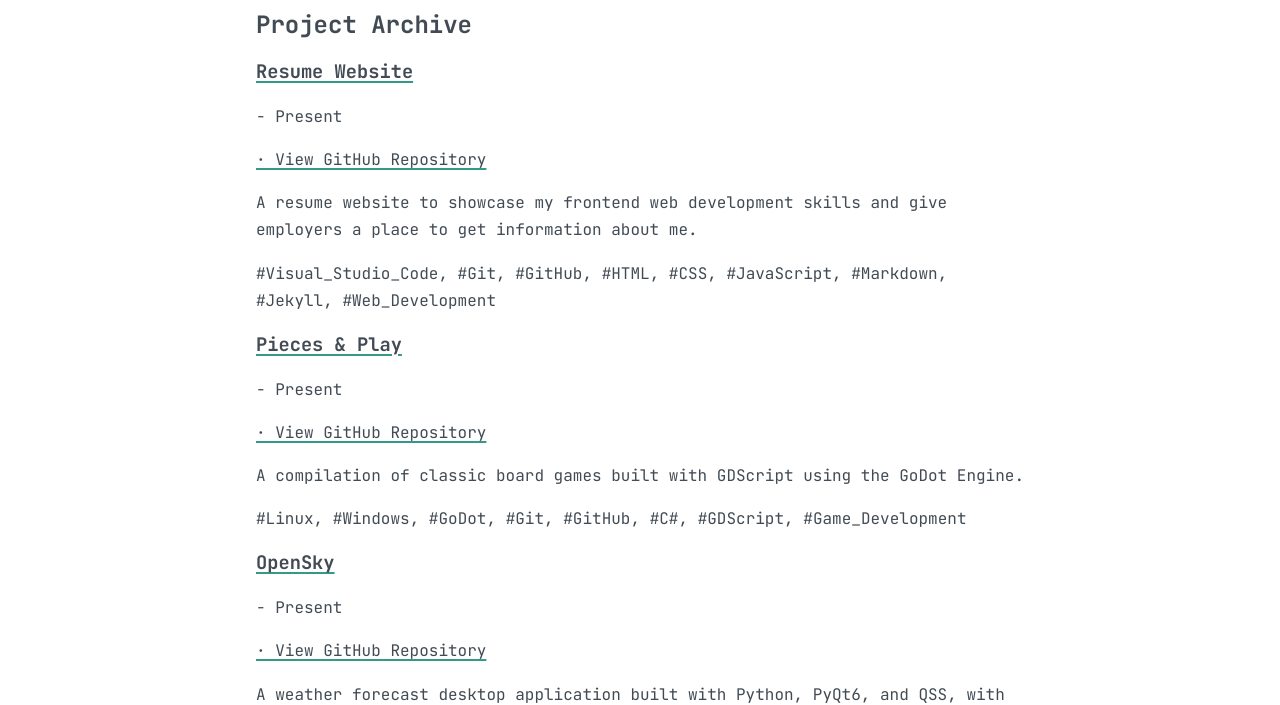
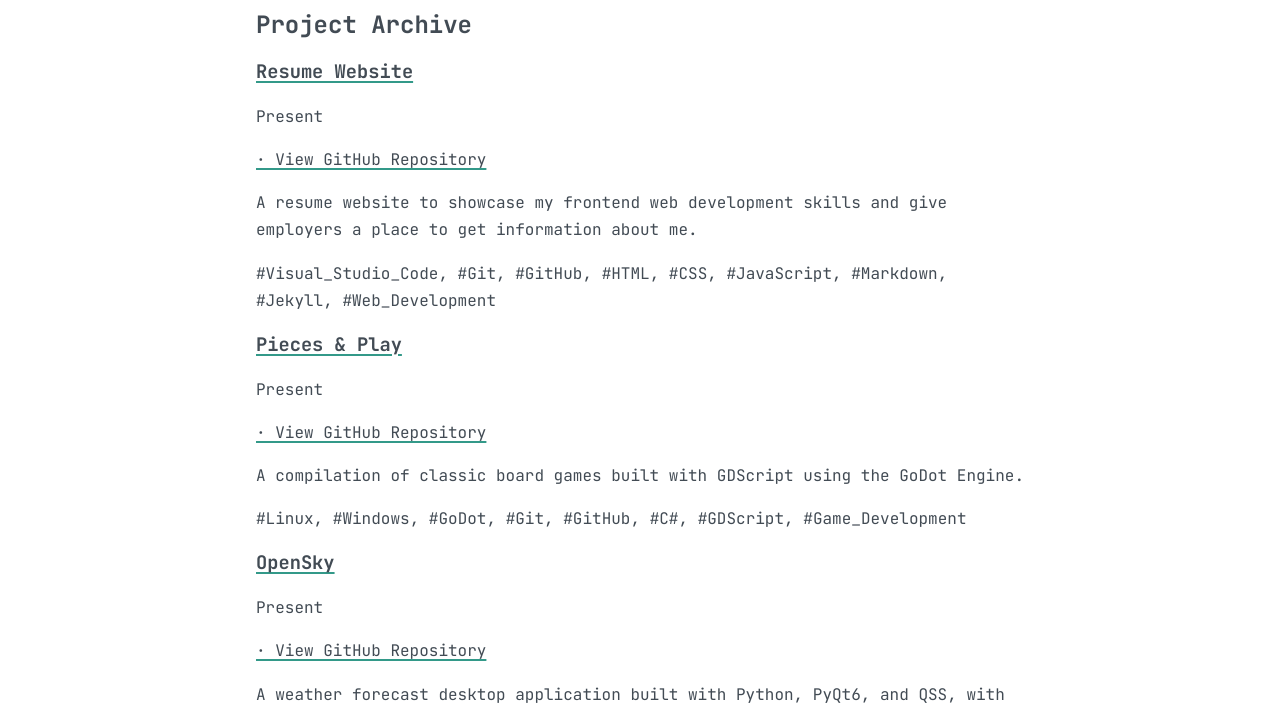
Before and after one commit to 8Bitsian/Resume, a Jekyll site: the page built from pages/projects.md, in a window 1280 px wide. Shown: the part 237-942 px from the top of the page. Built offline with Jekyll 4.4.1, drawn with Linux system fonts in a browser that asks for light colours; part of the change alters nothing that is shown.

```diff
--- a/_includes/project-feed.html
+++ b/_includes/project-feed.html
@@ -13,7 +13,7 @@
             <time datetime="{{ project.start_date | date_to_xmlschema }}">
               {{ project.start_date | date: "%b %Y" }}
             </time>
-            - {% if project.end_date %}{{ project.end_date | date: "%b %Y" }}{% else %}Present{% endif %}
+            {% if project.end_date %} - {{ project.end_date | date: "%b %Y" }}{% else %}Present{% endif %}
           </p>
 
           {% if project.repo %}
```
